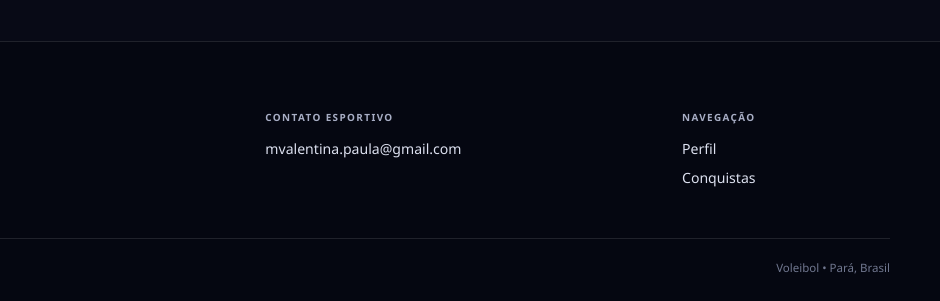
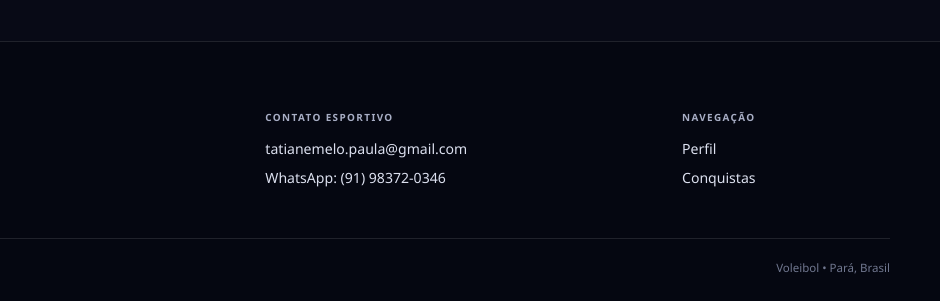
Before and after one commit to valentina-mpaula/Valentina, a plain HTML site: page conquistas.html in a window 1280 px wide. Shown: the part 4586-4887 px from the top of the page, 340-1280 px from the left. Drawn offline with Linux system fonts and the light colour scheme.

Commit message:
Add files via upload

```diff
--- a/conquistas.html
+++ b/conquistas.html
@@ -29,7 +29,7 @@
           <a href="index.html">Perfil</a>
           <a href="index.html#trajetoria">Trajetória</a>
           <a class="is-active" href="conquistas.html" aria-current="page">Títulos &amp; premiações</a>
-          <a class="nav-cta" href="mailto:mvalentina.paula@gmail.com">Contato</a>
+          <a class="nav-cta" href="https://wa.me/5591983720346?text=Ol%C3%A1%21%20Gostaria%20de%20conversar%20sobre%20a%20carreira%20esportiva%20da%20Maria%20Valentina." target="_blank" rel="noopener noreferrer" aria-label="Iniciar contato pelo WhatsApp">Contato</a>
         </nav>
       </div>
     </header>
@@ -88,7 +88,11 @@
     <footer class="site-footer">
       <div class="container footer-grid">
         <a class="footer-brand" href="index.html"><img src="assets/images/logo-maria-valentina.png" alt="" width="448" height="379"><span>Maria Valentina</span></a>
-        <div><span class="footer-label">Contato esportivo</span><a href="mailto:mvalentina.paula@gmail.com">mvalentina.paula@gmail.com</a></div>
+        <div>
+          <span class="footer-label">Contato esportivo</span>
+          <a href="mailto:tatianemelo.paula@gmail.com">tatianemelo.paula@gmail.com</a>
+          <a class="whatsapp-link" href="https://wa.me/5591983720346?text=Ol%C3%A1%21%20Gostaria%20de%20conversar%20sobre%20a%20carreira%20esportiva%20da%20Maria%20Valentina." target="_blank" rel="noopener noreferrer">WhatsApp: (91) 98372-0346</a>
+        </div>
         <div><span class="footer-label">Navegação</span><a href="index.html">Perfil</a><a href="conquistas.html">Conquistas</a></div>
       </div>
       <div class="container footer-bottom"><p>© <span data-current-year></span> Maria Valentina. Todos os direitos reservados.</p><p>Voleibol • Pará, Brasil</p></div>
```
Also changed, not shown: index.html (+6 -2 lines), 1 other file.
